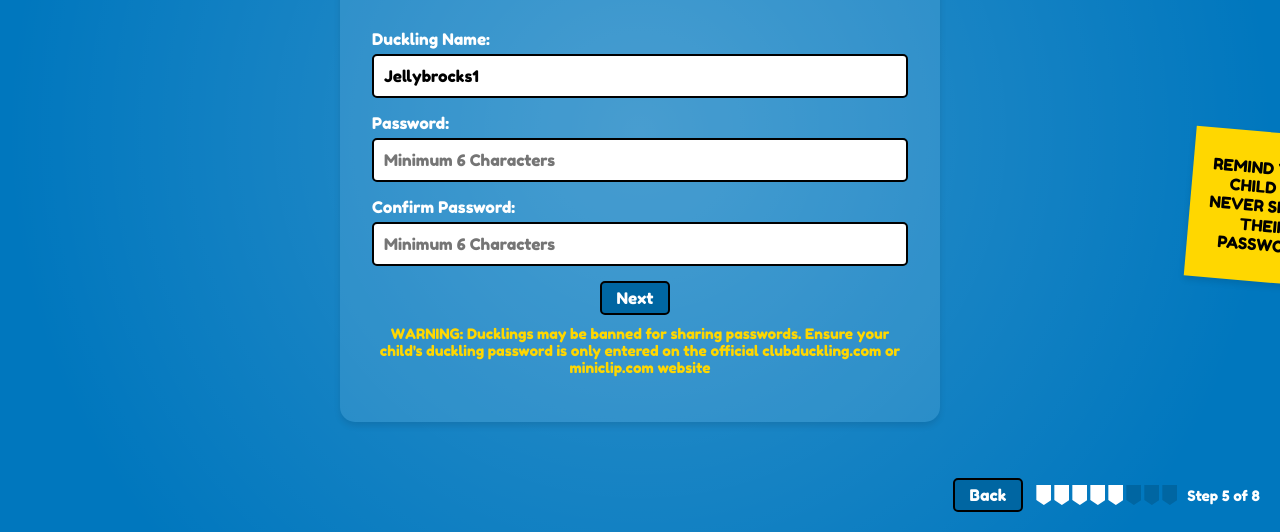
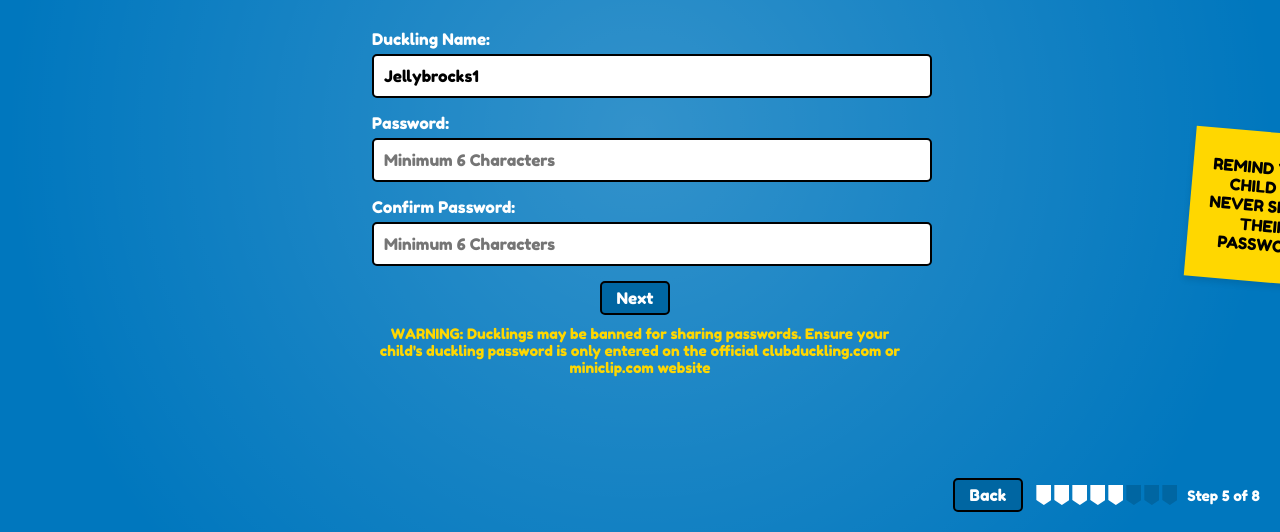
Before and after one commit to websimapi/websim-club-duckling-registration, a plain HTML site: page index.html in a window 1280 px wide. Shown: the part 268-800 px from the top of the page. Drawn offline with Linux system fonts and the light colour scheme.

Commit message:
v2: !edit {"version":1,"operations":[{"type":"edit_element","tagId":"22","prompt":"remove this container styling "}]}

```diff
--- a/index.html
+++ b/index.html
@@ -1,4 +1,4 @@
-<html><head><base href="https://duckling.example.com/">
+<!DOCTYPE html><html><head><base href="https://duckling.example.com/">
     <meta charset="UTF-8">
     <meta name="viewport" content="width=device-width, initial-scale=1.0">
     <title>Protect Your Child's Duckling - Club Duckling</title>
@@ -192,11 +192,11 @@
                 <div class="duckling">DUCKLING</div>
             </div>
         </div>
-        <div class="duckling-protector">
+        <div class="duckling-protector" style="background-color: transparent; box-shadow: none; border-radius: 0;">
     <h1 class="title">PROTECT YOUR<br>CHILD'S DUCKLING</h1>
     <div class="input-container">
         <label class="input-label" for="duckling-name">Duckling Name:</label>
-                <input type="text" id="duckling-name" class="input-field" value="Jellybrocks1" readonly>
+        <input type="text" id="duckling-name" class="input-field" value="Jellybrocks1" readonly="">
     </div>
     <div class="input-container">
         <label class="input-label" for="password">Password:</label>
```
Lines whose indentation alone changed are shown as unchanged.
